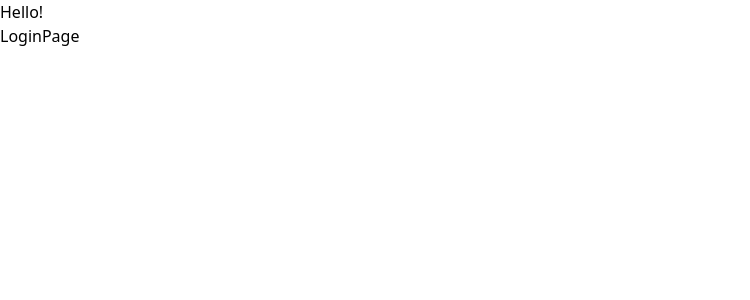
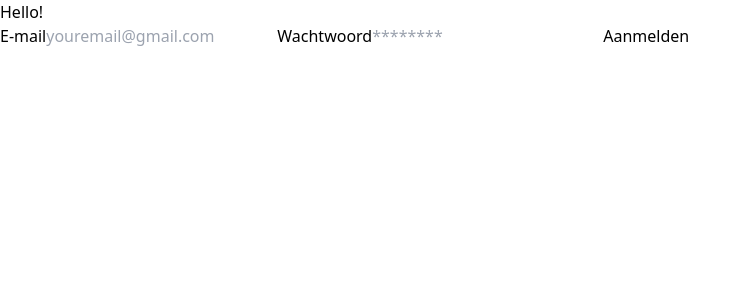
Before and after one commit to SteijeDeBroek/Projectwerk, a React (Vite) app in the folder cookieProject/: page /login in a window 1280 px wide. Shown: the top 300 px of the page, without its empty margins (0-750 px from the left). Built offline with nearby package versions, Linux system fonts and the light colour scheme.

Commit message:
added login page, fixed errors

```diff
--- a/cookieProject/src/components/LoginComponent.jsx
+++ b/cookieProject/src/components/LoginComponent.jsx
@@ -1,5 +1,6 @@
 import React, { useState } from "react";
-const Login = () => {
+
+const LoginComponent = () => {
   const [email, setEmail] = useState("");
   const [pass, setPass] = useState("");
 
@@ -10,7 +11,7 @@ const Login = () => {
 
   return (
     <form onSubmit={handleSubmit}>
-      <label for="e-mail">E-mail</label>
+      <label htmlFor="e-mail">E-mail</label>
       <input
         value={email}
         onChange={(e) => setEmail(e.target.value)}
@@ -19,7 +20,7 @@ const Login = () => {
         id="e-mail"
         name="e-mail"
       />
-      <label for="wachtwoord">Wachtwoord</label>
+      <label htmlFor="wachtwoord">Wachtwoord</label>
       <input
         value={pass}
         onChange={(e) => setPass(e.target.value)}
@@ -33,4 +34,4 @@ const Login = () => {
   );
 };
 
-export default Login;
+export default LoginComponent;
--- a/cookieProject/src/pages/LoginPage.jsx
+++ b/cookieProject/src/pages/LoginPage.jsx
@@ -1,8 +1,8 @@
 import React from "react";
-import UploadComponent from "../components/UploadComponent";
+import LoginComponent from "../components/LoginComponent";
 
 const LoginPage = () => {
-  return <div>LoginPage</div>;
+  return <LoginComponent />;
 };
 
 export default LoginPage;
--- a/cookieProject/src/routes/MainRouter.jsx
+++ b/cookieProject/src/routes/MainRouter.jsx
@@ -8,7 +8,7 @@ const MainRouter = () => {
   return (
     <Routes>
       {pages.map((page) => {
-        return RouteTo(page);
+        return RouteTo(page, page.path);
       })}
     </Routes>
   );
--- a/cookieProject/src/routes/RoutingFunctions.jsx
+++ b/cookieProject/src/routes/RoutingFunctions.jsx
@@ -7,11 +7,11 @@ const IsValidLogin = (pageElement) => {
   return LoggedIn ? pageElement : <LoginPage />;
 };
 
-export const RouteTo = (page) => {
+export const RouteTo = (page, key) => {
   const pageElement = page.element;
   const routePageElement = page.shouldLogin
     ? IsValidLogin(pageElement)
     : pageElement;
 
-  return <Route path={page.path} element={routePageElement} />;
+  return <Route path={page.path} element={routePageElement} key={key} />;
 };
```
